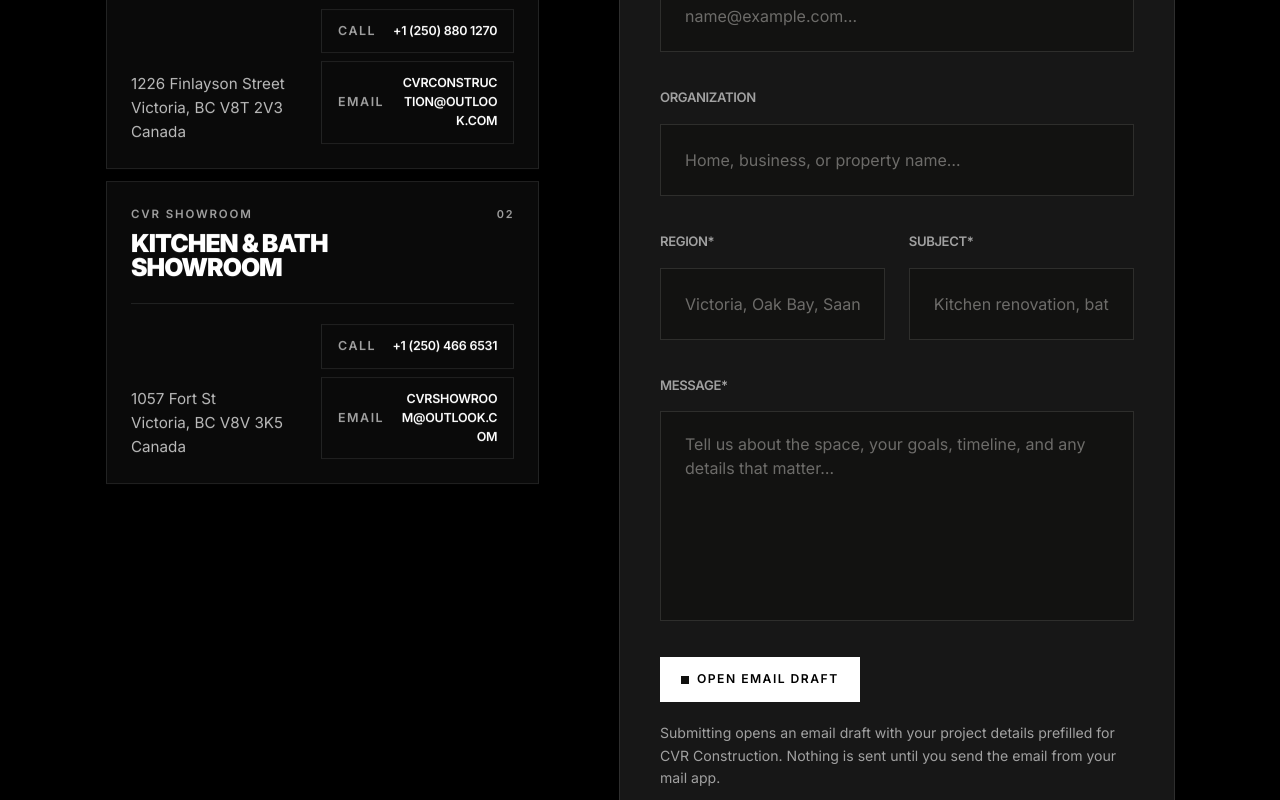
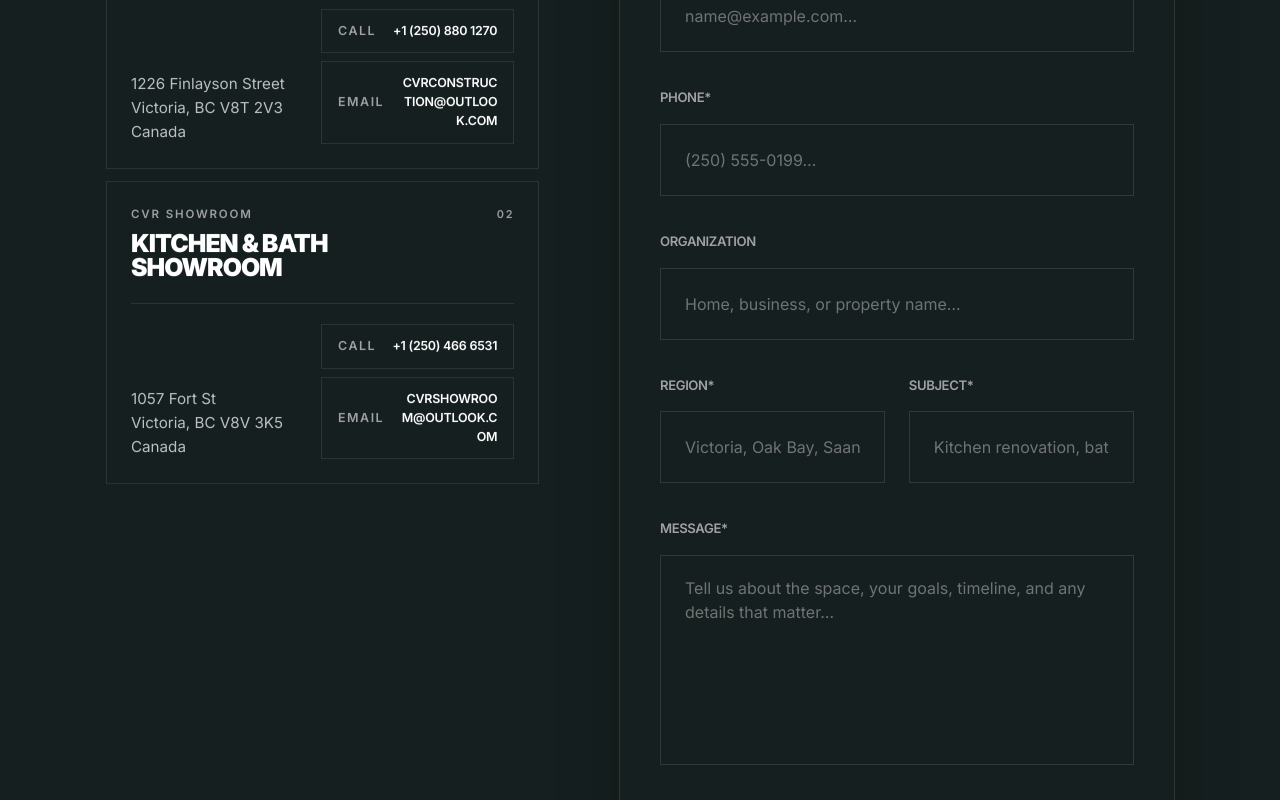
Before and after one commit to 3li-jpg/cvr-construction, a Next.js app: page /contact in a window 1280 px wide. Shown: the part 1460-2260 px from the top of the page. Built offline with nearby package versions, Linux system fonts and the light colour scheme.

Commit message:
feat: integrate Resend API for contact form submissions and add phone field

```diff
--- a/package.json
+++ b/package.json
@@ -35,6 +35,7 @@
     "react": "19.2.4",
     "react-day-picker": "^9.14.0",
     "react-dom": "19.2.4",
+    "resend": "^6.17.2",
     "shadcn": "^4.1.0",
     "tailwind-merge": "^3.5.0",
     "tw-animate-css": "^1.4.0"
--- /dev/null
+++ b/src/app/api/contact/route.ts
@@ -0,0 +1,105 @@
+import { NextResponse } from "next/server";
+import { Resend } from "resend";
+import { businessContact } from "@/lib/site-data";
+
+export const dynamic = "force-dynamic";
+
+// ponytail: single shared client, keys read per-request so env rotation needs no restart
+function getResend() {
+  const apiKey = process.env.RESEND_API_KEY;
+  if (!apiKey) {
+    throw new Error("RESEND_API_KEY is not configured");
+  }
+  return new Resend(apiKey);
+}
+
+const FROM_ADDRESS = process.env.CONTACT_FROM_ADDRESS ?? "no-reply@cvrconstruction.ca";
+// ponytail: optional test/staging recipient; unset in production so it routes to businessContact.email
+const TO_ADDRESS = process.env.CONTACT_TO_ADDRESS ?? businessContact.email;
+const MAX_MESSAGE = 5000;
+
+type ContactPayload = {
+  firstName?: string;
+  lastName?: string;
+  email?: string;
+  phone?: string;
+  organization?: string;
+  region?: string;
+  subject?: string;
+  message?: string;
+  // honeypot: must be empty
+  website?: string;
+};
+
+function isEmail(value: string) {
+  return /^[^\s@]+@[^\s@]+\.[^\s@]+$/.test(value);
+}
+
+export async function POST(request: Request) {
+  let body: ContactPayload;
+  try {
+    body = (await request.json()) as ContactPayload;
+  } catch {
+    return NextResponse.json({ error: "Invalid request body" }, { status: 400 });
+  }
+
+  // Honeypot: filled = bot, pretend success so bots move on
+  if (body.website && body.website.trim() !== "") {
+    return NextResponse.json({ ok: true }, { status: 200 });
+  }
+
+  const firstName = (body.firstName ?? "").trim();
+  const lastName = (body.lastName ?? "").trim();
+  const email = (body.email ?? "").trim();
+  const phone = (body.phone ?? "").trim();
+  const organization = (body.organization ?? "").trim();
+  const region = (body.region ?? "").trim();
+  const subject = (body.subject ?? "").trim();
+  const message = (body.message ?? "").trim();
+
+  if (!firstName || !lastName || !email || !region || !subject || !message) {
+    return NextResponse.json({ error: "Please complete all required fields." }, { status: 422 });
+  }
+  if (!isEmail(email)) {
+    return NextResponse.json({ error: "Enter a valid email address." }, { status: 422 });
+  }
+  if (message.length > MAX_MESSAGE) {
+    return NextResponse.json({ error: "Message is too long." }, { status: 422 });
+  }
+
+  const fullName = `${firstName} ${lastName}`.trim();
+  const emailSubject = `CVR website enquiry: ${subject}`;
+
+  const lines = [
+    `Name: ${fullName}`,
+    `Email: ${email}`,
+    phone ? `Phone: ${phone}` : "",
+    organization ? `Organization: ${organization}` : "",
+    `Region: ${region}`,
+    `Subject: ${subject}`,
+    "",
+    "Project details:",
+    message,
+  ].filter(Boolean);
+
+  try {
+    const resend = getResend();
+    const { error } = await resend.emails.send({
+      from: `CVR Website <${FROM_ADDRESS}>`,
+      to: TO_ADDRESS,
+      replyTo: email,
+      subject: emailSubject,
+      text: lines.join("\n"),
+    });
+
+    if (error) {
+      console.error("[contact] resend error", error);
+      return NextResponse.json({ error: "Could not send email. Please try again." }, { status: 502 });
+    }
+
+    return NextResponse.json({ ok: true }, { status: 200 });
+  } catch (err) {
+    console.error("[contact] send failed", err);
+    return NextResponse.json({ error: "Could not send email. Please try again." }, { status: 500 });
+  }
+}
--- a/src/app/globals.css
+++ b/src/app/globals.css
@@ -110,11 +110,11 @@
 }
 
 .dark {
-  --background: oklch(0 0 0);
+  --background: #161f1f;
   --foreground: oklch(1 0 0);
-  --card: oklch(0.205 0 0);
+  --card: #161f1f;
   --card-foreground: oklch(0.985 0 0);
-  --popover: oklch(0.205 0 0);
+  --popover: #161f1f;
   --popover-foreground: oklch(0.985 0 0);
   --primary: oklch(0.922 0 0);
   --primary-foreground: oklch(0.205 0 0);
@@ -133,7 +133,7 @@
   --chart-3: oklch(0.439 0 0);
   --chart-4: oklch(0.371 0 0);
   --chart-5: oklch(0.269 0 0);
-  --sidebar: oklch(0.205 0 0);
+  --sidebar: #161f1f;
   --sidebar-foreground: oklch(0.985 0 0);
   --sidebar-primary: oklch(0.488 0.243 264.376);
   --sidebar-primary-foreground: oklch(0.985 0 0);
@@ -141,7 +141,7 @@
   --sidebar-accent-foreground: oklch(0.985 0 0);
   --sidebar-border: oklch(1 0 0 / 10%);
   --sidebar-ring: oklch(0.556 0 0);
-  --faq-bg: #050505;
+  --faq-bg: #161f1f;
   --faq-text: #f4f2ed;
   --faq-muted: rgba(244, 242, 237, 0.68);
   --faq-soft: rgba(244, 242, 237, 0.48);
@@ -152,8 +152,8 @@
   --faq-cube-border: rgba(244, 242, 237, 0.18);
   --faq-cube-shadow: rgba(244, 242, 237, 0.2);
   --faq-focus: rgba(244, 242, 237, 0.32);
-  --showroom-bg: #0f0f0e;
-  --showroom-panel: #131311;
+  --showroom-bg: #161f1f;
+  --showroom-panel: #161f1f;
   --showroom-text: #f4f2ed;
   --showroom-muted: rgba(244, 242, 237, 0.68);
   --showroom-soft: rgba(244, 242, 237, 0.48);
@@ -255,7 +255,7 @@
   aspect-ratio: 4 / 3 !important;
   object-fit: cover !important;
   border-radius: 0 !important;
-  background: #050505 !important;
+  background: #161f1f !important;
   filter: brightness(0.88) !important;
   transition: filter 500ms ease, transform 700ms ease !important;
 }
@@ -439,12 +439,46 @@
 }
 
 .dark body {
-  background-color: #0a0a09;
+  background-color: #161f1f;
   color: #f4f2ed;
 }
 
 .dark .bg-white {
-  background-color: #0f0f0e !important;
+  background-color: #161f1f !important;
+}
+
+.dark .bg-black {
+  background-color: #161f1f !important;
+}
+
+.dark\:bg-black:is(.dark *) {
+  background-color: #161f1f !important;
+}
+
+/* Keep buttons that explicitly ask for dark:bg-white as white */
+.dark\:bg-white:is(.dark *) {
+  background-color: #fff !important;
+}
+
+.dark\:bg-white:is(.dark *) .dark\:bg-black:is(.dark *) {
+  background-color: #000 !important;
+}
+
+.dark .bg-\[\#000000\],
+.dark .bg-\[\#0f0f0e\],
+.dark .bg-\[\#131311\],
+.dark .bg-\[\#0a0a09\],
+.dark .bg-\[\#050505\],
+.dark .bg-\[\#121211\],
+.dark .bg-\[\#1a1a18\] {
+  background-color: #161f1f !important;
+}
+
+.dark\:bg-\[\#000000\]:is(.dark *),
+.dark\:bg-\[\#0f0f0e\]:is(.dark *),
+.dark\:bg-\[\#131311\]:is(.dark *),
+.dark\:bg-\[\#1a1a18\]:is(.dark *) {
+  background-color: #161f1f !important;
 }
 
 .dark .text-black {
@@ -462,14 +496,14 @@
 .dark input,
 .dark textarea,
 .dark select {
-  background-color: #121211 !important;
+  background-color: #161f1f !important;
   color: #f4f2ed !important;
   border-color: rgba(244, 242, 237, 0.12) !important;
 }
 
-/* About CVR section — glossy #2c3e42 surface in dark mode */
+/* About CVR section — glossy #161f1f surface in dark mode */
 .dark #about {
-  background-color: #2c3e42;
+  background-color: #161f1f;
   background-image:
     radial-gradient(ellipse 80% 50% at 50% 0%, rgba(255, 255, 255, 0.10), transparent 70%),
     linear-gradient(180deg, rgba(255, 255, 255, 0.05) 0%, transparent 20%, transparent 80%, rgba(0, 0, 0, 0.12) 100%);
--- a/src/app/layout.tsx
+++ b/src/app/layout.tsx
@@ -114,7 +114,7 @@
   viewportFit: "cover",
   themeColor: [
     { media: "(prefers-color-scheme: light)", color: "#ffffff" },
-    { media: "(prefers-color-scheme: dark)", color: "#0a0a09" },
+    { media: "(prefers-color-scheme: dark)", color: "#161f1f" },
   ],
 };
 
--- a/src/components/ContactForm.tsx
+++ b/src/components/ContactForm.tsx
@@ -10,10 +10,12 @@
   | "firstName"
   | "lastName"
   | "email"
+  | "phone"
   | "organization"
   | "region"
   | "subject"
-  | "message";
+  | "message"
+  | "website";
 
 type FormValues = Record<FieldName, string>;
 
@@ -25,16 +27,19 @@
   firstName: "",
   lastName: "",
   email: "",
+  phone: "",
   organization: "",
   region: "",
   subject: "",
   message: "",
+  website: "",
 };
 
 function buildEmailDraftHref(data: {
   firstName: string;
   lastName: string;
   email: string;
+  phone: string;
   organization: string;
   region: string;
   subject: string;
@@ -49,6 +54,7 @@
       "",
       `Name: ${data.firstName} ${data.lastName}`.trim(),
       `Email: ${data.email}`,
+      data.phone ? `Phone: ${data.phone}` : "",
       data.organization ? `Organization: ${data.organization}` : "",
       `Region: ${data.region}`,
       `Subject: ${data.subject}`,
@@ -65,6 +71,17 @@
   const trimmedValue = value.trim();
 
   if (name === "organization") {
+    return "";
+  }
+
+  if (name === "phone") {
+    if (!trimmedValue) {
+      return "This field is required.";
+    }
+    const phonePattern = /^[+]?[\d\s().-]{7,}$/;
+    if (!phonePattern.test(trimmedValue)) {
+      return "Enter a valid phone number.";
+    }
     return "";
   }
 
@@ -106,7 +123,7 @@
   });
   const [errors, setErrors] = useState<FormErrors>({});
   const [statusMessage, setStatusMessage] = useState(
-    "Submitting opens an email draft with your project details prefilled for CVR Construction. Nothing is sent until you send the email from your mail app."
+    "Send your project details straight to CVR Construction. We reply by email, usually within one business day."
   );
   const [emailDraftHref, setEmailDraftHref] = useState("");
 
@@ -175,7 +192,7 @@
     });
   };
 
-  const handleSubmit = (event: React.FormEvent<HTMLFormElement>) => {
+  const handleSubmit = async (event: React.FormEvent<HTMLFormElement>) => {
     event.preventDefault();
     setSubmitState("sending");
 
@@ -193,7 +210,7 @@
     if (Object.keys(nextErrors).length > 0) {
       setErrors(nextErrors);
       setSubmitState("idle");
-      setStatusMessage("Please correct the highlighted fields before opening your email draft.");
+      setStatusMessage("Please correct the highlighted fields before sending your message.");
       return;
     }
 
@@ -201,38 +218,75 @@
       firstName: values.firstName.trim(),
       lastName: values.lastName.trim(),
       email: values.email.trim(),
+      phone: values.phone.trim(),
       organization: values.organization.trim(),
       region: values.region.trim(),
       subject: values.subject.trim(),
       message: values.message.trim(),
     };
 
-    const draftHref = buildEmailDraftHref(payload);
+    try {
+      const response = await fetch("/api/contact", {
+        method: "POST",
+        headers: { "Content-Type": "application/json" },
+        body: JSON.stringify(payload),
+      });
 
-    setEmailDraftHref(draftHref);
-    try {
-      window.sessionStorage.setItem(DRAFT_STORAGE_KEY, JSON.stringify(values));
+      if (response.ok) {
+        try {
+          window.sessionStorage.removeItem(DRAFT_STORAGE_KEY);
+        } catch {
+          // Ignore storage clear failures.
+        }
+
+        trackEvent({
+          event: "email_enquiry_sent",
+          label: payload.subject || "general-enquiry",
+          location: "contact-form",
+          method: "resend",
+        });
+
+        setSubmitState("sent");
+        setStatusMessage(
+          "Thanks — your message has been sent. CVR Construction will reply to your email shortly."
+        );
+        return;
+      }
     } catch {
-      // Ignore storage write failures and continue with the email handoff.
+      // Network or runtime error — fall through to fallback.
     }
 
+    // Fallback: open a prefilled email draft in the visitor's mail client.
+    const draftHref = buildEmailDraftHref(payload);
+    setEmailDraftHref(draftHref);
+
     trackEvent({
-      event: "email_enquiry_started",
+      event: "email_enquiry_fallback",
       label: payload.subject || "general-enquiry",
       location: "contact-form",
       method: "mailto",
     });
 
-    setSubmitState("redirecting");
+    setSubmitState("fallback");
     setStatusMessage(
-      "Opening your email draft. If it does not open, use the manual email link below."
+      "We couldn't send automatically. Use the email link below to send your message instead."
     );
-    window.location.assign(draftHref);
   };
 
   return (
     <>
       <form className="mt-8 space-y-9 md:mt-9 lg:mt-10" noValidate onSubmit={handleSubmit}>
+        {/* honeypot: hidden field; bots fill it, real users never see it */}
+        <input
+          type="text"
+          name="website"
+          tabIndex={-1}
+          autoComplete="off"
+          aria-hidden="true"
+          value={values.website ?? ""}
+          onChange={(event) => setFieldValue("website" as FieldName, event.currentTarget.value)}
+          className="hidden"
+        />
         <div className="grid gap-6 md:grid-cols-2">
           <label className="flex flex-col gap-4">
             <span className="text-[0.82rem] font-semibold uppercase tracking-[-0.03em] text-muted-foreground">
@@ -304,6 +358,30 @@
           {errors.email ? (
             <span id="contact-email-error" className="text-sm text-red-700">
               {errors.email}
+            </span>
+          ) : null}
+        </label>
+
+        <label className="flex flex-col gap-4">
+          <span className="text-[0.82rem] font-semibold uppercase tracking-[-0.03em] text-muted-foreground">
+            PHONE*
+          </span>
+          <input
+            type="tel"
+            name="phone"
+            required
+            autoComplete="tel"
+            placeholder="(250) 555-0199…"
+            value={values.phone}
+            onChange={(event) => setFieldValue("phone", event.currentTarget.value)}
+            onBlur={() => handleBlur("phone")}
+            aria-invalid={Boolean(errors.phone)}
+            aria-describedby={errors.phone ? "contact-phone-error" : undefined}
+            className={getFieldClassName("phone")}
+          />
+          {errors.phone ? (
+            <span id="contact-phone-error" className="text-sm text-red-700">
+              {errors.phone}
             </span>
           ) : null}
         </label>
@@ -404,14 +482,14 @@
           data-analytics-label="open_email_draft"
           data-analytics-location="contact-form"
           className="px-4.5 text-[0.68rem] tracking-[0.08em] md:px-5 md:text-[0.76rem]"
-          disabled={submitState === "sending"}
+          disabled={submitState === "sending" || submitState === "sent"}
           type="submit"
         >
           {submitState === "sending"
-            ? "PREPARING DRAFT…"
-            : submitState === "redirecting"
-              ? "OPENING EMAIL…"
-              : "OPEN EMAIL DRAFT"}
+            ? "SENDING…"
+            : submitState === "sent"
+              ? "MESSAGE SENT"
+              : "SEND MESSAGE"}
         </InteractiveHoverButton>
       </form>
 
@@ -428,7 +506,7 @@
           href={emailDraftHref}
           className="mt-4 inline-flex w-fit items-center gap-2 border-b border-current pb-1 text-[0.8rem] font-semibold uppercase tracking-[0.14em] text-foreground transition-opacity hover:opacity-65 focus-visible:outline-none focus-visible:ring-2 focus-visible:ring-ring focus-visible:ring-offset-2"
         >
-          Open Email Draft Manually
+          Send Email Manually Instead
         </a>
       ) : null}
     </>
```
Also changed, not shown: 2 other files (tests, documents, lock files or other folders).
